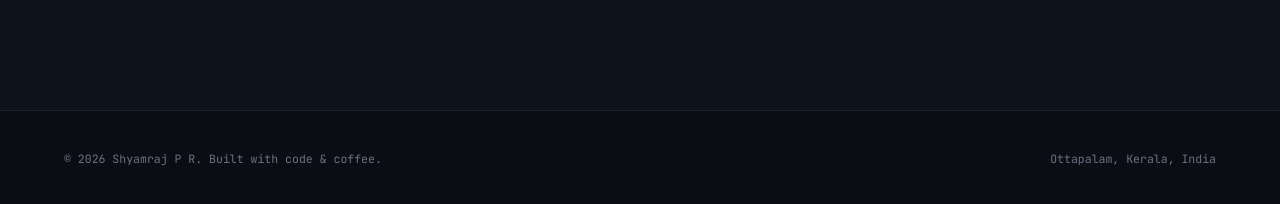
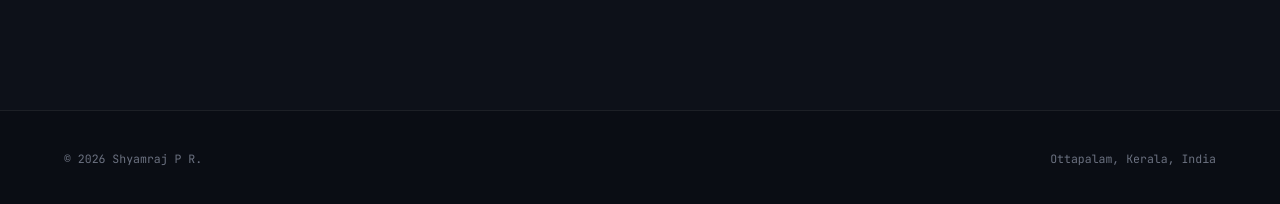
Before and after one commit to shyamrajpr7/shyamrajpr7.github.io, a plain HTML site: page index.html in a window 1280 px wide. Shown: the part 10506-10710 px from the top of the page. Drawn offline with nearby package versions, Linux system fonts and the light colour scheme; a web font is replaced by a local one.

Commit message:
Update index.html

```diff
--- a/index.html
+++ b/index.html
@@ -540,7 +540,7 @@ footer{background:var(--navy);padding:2.5rem 4rem;display:flex;justify-content:s
 </section>
 
 <footer>
-  <div class="foot-l">&copy; 2026 Shyamraj P R. Built with code &amp; coffee.</div>
+  <div class="foot-l">&copy; 2026 Shyamraj P R.</div>
   <div class="foot-r">Ottapalam, Kerala, India</div>
 </footer>
 <script>
```
